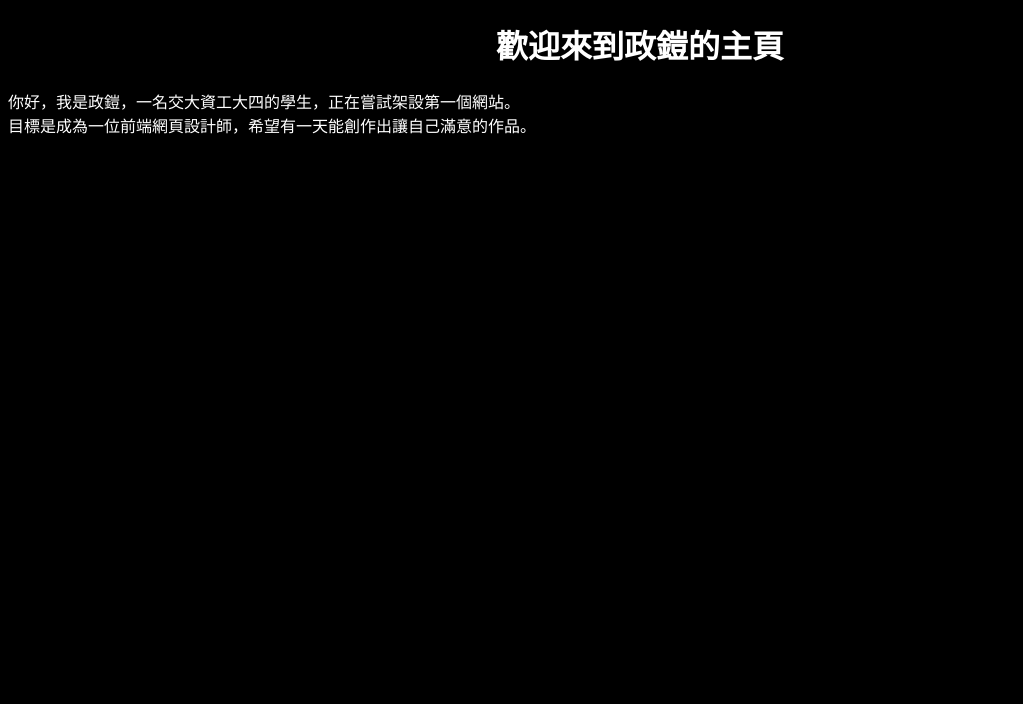
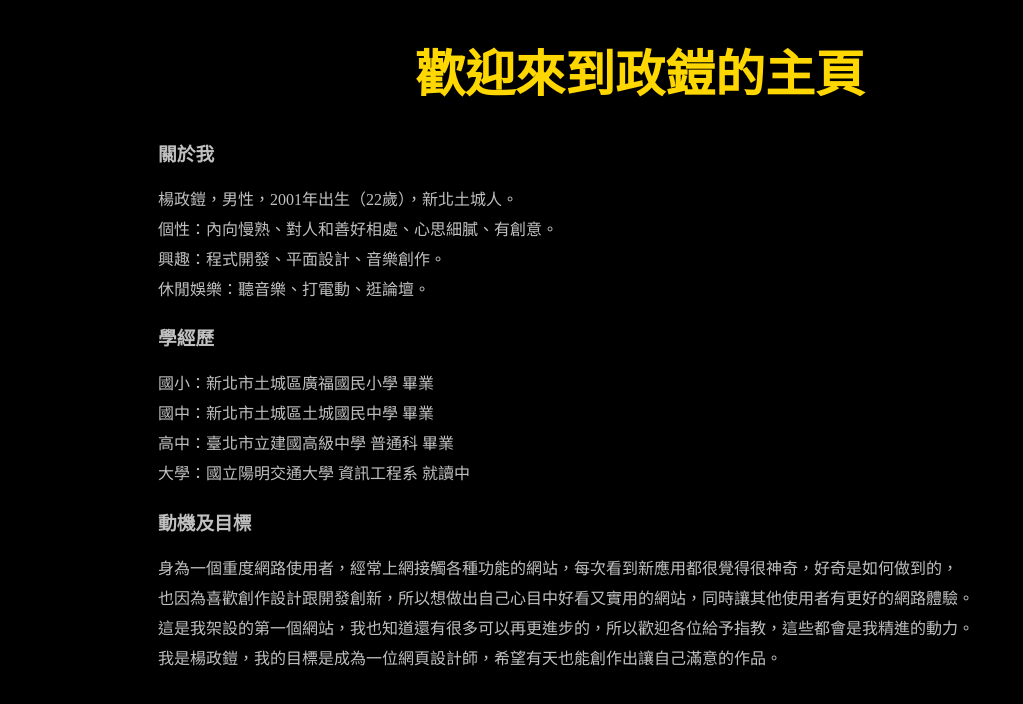
Before and after one commit to Hitai0516/Hitai0516.github.io, a plain HTML site: page index.html in a window 1280 px wide. Shown: the whole page, without its empty margins (0-1023 px from the left). Drawn offline with Linux system fonts and the light colour scheme.

Commit message:
Update index.html and style.css

```diff
--- a/index.html
+++ b/index.html
@@ -1,15 +1,37 @@
 <!DOCTYPE html>
-<html>
+<html lang="zh-Hant" >
   <head>
+    <meta charset="UTF-8">
     <title>政鎧的主頁 - GitHub</title>
-
     <link rel="stylesheet" href="style.css"/>
   </head>
   <body>
 
     <h1>歡迎來到政鎧的主頁</h1>
-    <p>你好，我是政鎧，一名交大資工大四的學生，正在嘗試架設第一個網站。<br>
-      目標是成為一位前端網頁設計師，希望有一天能創作出讓自己滿意的作品。</p>
+
+    <h3>關於我</h3>
+    <p>
+      楊政鎧，男性，2001年出生（22歲），新北土城人。<br>
+      個性：內向慢熟、對人和善好相處、心思細膩、有創意。<br>
+      興趣：程式開發、平面設計、音樂創作。<br>
+      休閒娛樂：聽音樂、打電動、逛論壇。
+    </p>
+
+    <h3>學經歷</h3>
+    <p>
+      國小：新北市土城區廣福國民小學 畢業<br>
+      國中：新北市土城區土城國民中學 畢業<br>
+      高中：臺北市立建國高級中學 普通科 畢業<br>
+      大學：國立陽明交通大學 資訊工程系 就讀中
+    </p>
+
+    <h3>動機及目標</h3>
+    <p>
+      身為一個重度網路使用者，經常上網接觸各種功能的網站，每次看到新應用都很覺得很神奇，好奇是如何做到的，<br>
+      也因為喜歡創作設計跟開發創新，所以想做出自己心目中好看又實用的網站，同時讓其他使用者有更好的網路體驗。<br>
+      這是我架設的第一個網站，我也知道還有很多可以再更進步的，所以歡迎各位給予指教，這些都會是我精進的動力。<br>
+      我是楊政鎧，我的目標是成為一位網頁設計師，希望有天也能創作出讓自己滿意的作品。
+    </p>
 
   </body>
 </html>
--- a/style.css
+++ b/style.css
@@ -1,10 +1,14 @@
 body {
   background-color:black;
-  color:white;
+  color:silver;
+  padding-left: 150px;
+  padding-right: 150px;
 }
 h1 {
   text-align:center;
+  color:gold;
+  font-size: 50px;
 }
 p {
-
+  line-height: 30px;
 }
```
